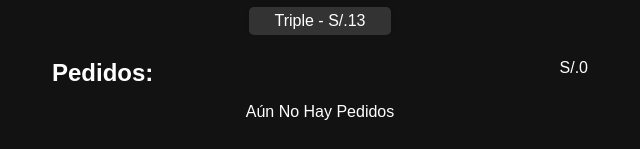
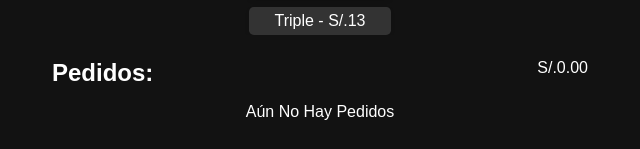
Before and after one commit to DannerDQ/pedidos, a Next.js app: page / in a window 1280 px wide. Shown: the part 211-360 px from the top of the page, without its empty margins (320-960 px from the left). Built offline with nearby package versions, Linux system fonts and the light colour scheme.

Commit message:
first commit

```diff
--- a/src/app/page.js
+++ b/src/app/page.js
@@ -83,7 +83,7 @@ export default function Home() {
       <section >
         <div className="title">
           <h2>Pedidos:</h2>
-          <span>S/.{total}</span>
+          <span>S/.{total.toFixed(2)}</span>
         </div>
         <div className="summary">
           <ul>
```
